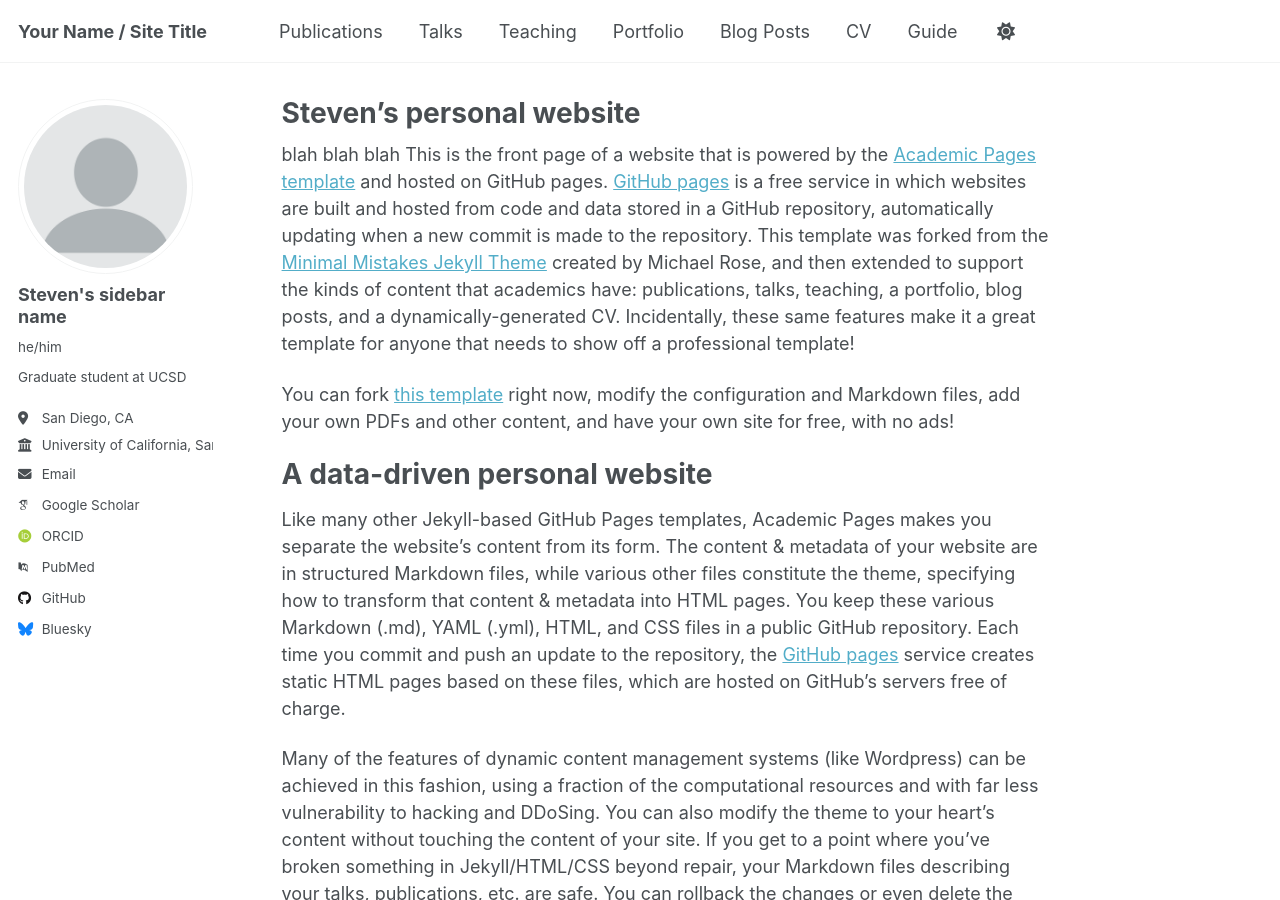
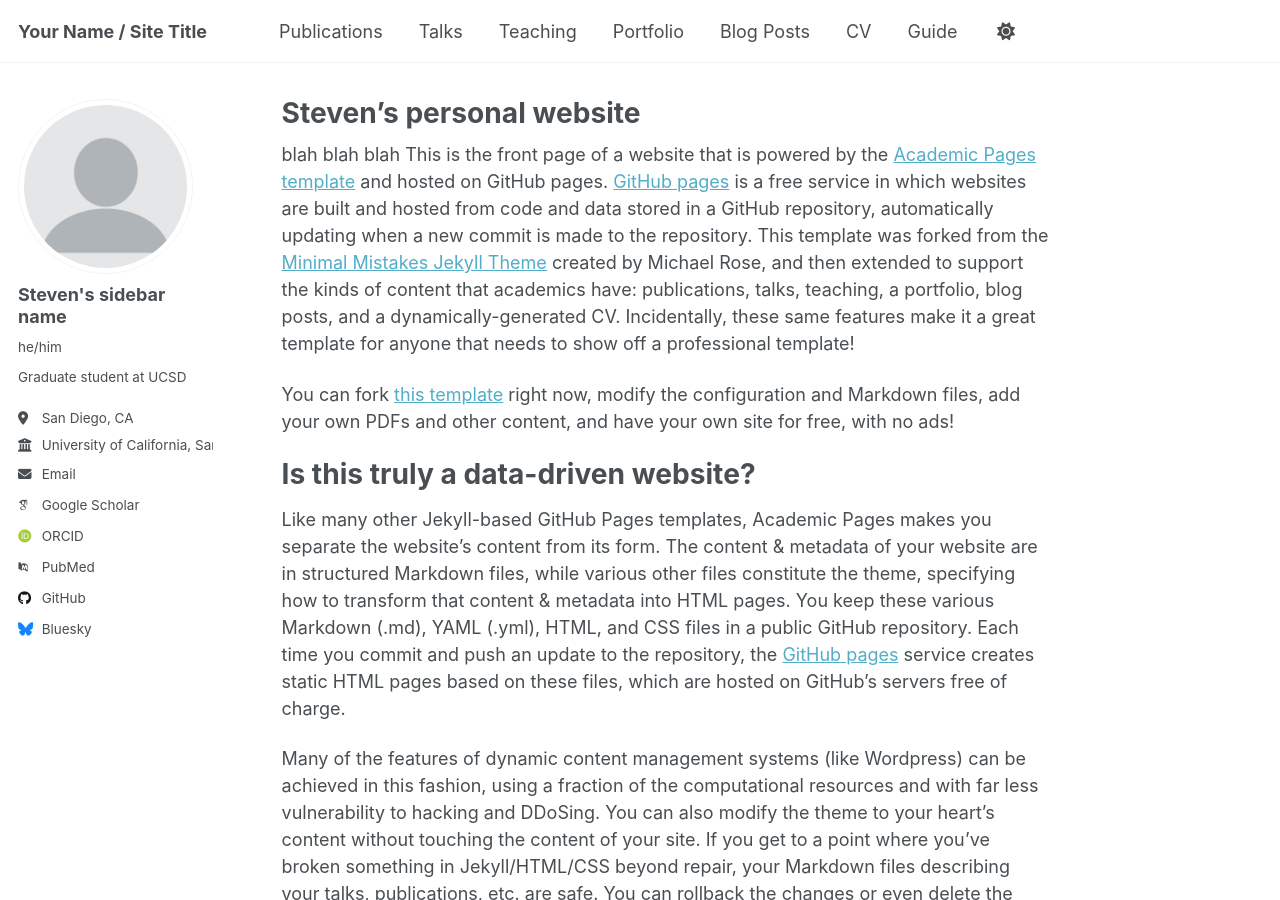
Before and after one commit to nguyensteven01/nguyensteven01.github.io, a Jekyll site: the page built from _pages/about.md, in a window 1280 px wide and 900 px high. Built offline with Jekyll 4.4.1, drawn with Linux system fonts in a browser that asks for light colours; some web fonts are replaced; a script that is not in the unit is left out.

Commit message:
slight change to body text of data-driven website

```diff
--- a/_pages/about.md
+++ b/_pages/about.md
@@ -12,7 +12,7 @@ This is the front page of a website that is powered by the [Academic Pages templ
 
  You can fork [this template](https://github.com/academicpages/academicpages.github.io) right now, modify the configuration and Markdown files, add your own PDFs and other content, and have your own site for free, with no ads!
 
-A data-driven personal website
+Is this truly a data-driven website?
 ======
 Like many other Jekyll-based GitHub Pages templates, Academic Pages makes you separate the website's content from its form. The content & metadata of your website are in structured Markdown files, while various other files constitute the theme, specifying how to transform that content & metadata into HTML pages. You keep these various Markdown (.md), YAML (.yml), HTML, and CSS files in a public GitHub repository. Each time you commit and push an update to the repository, the [GitHub pages](https://pages.github.com/) service creates static HTML pages based on these files, which are hosted on GitHub's servers free of charge.
 
```
